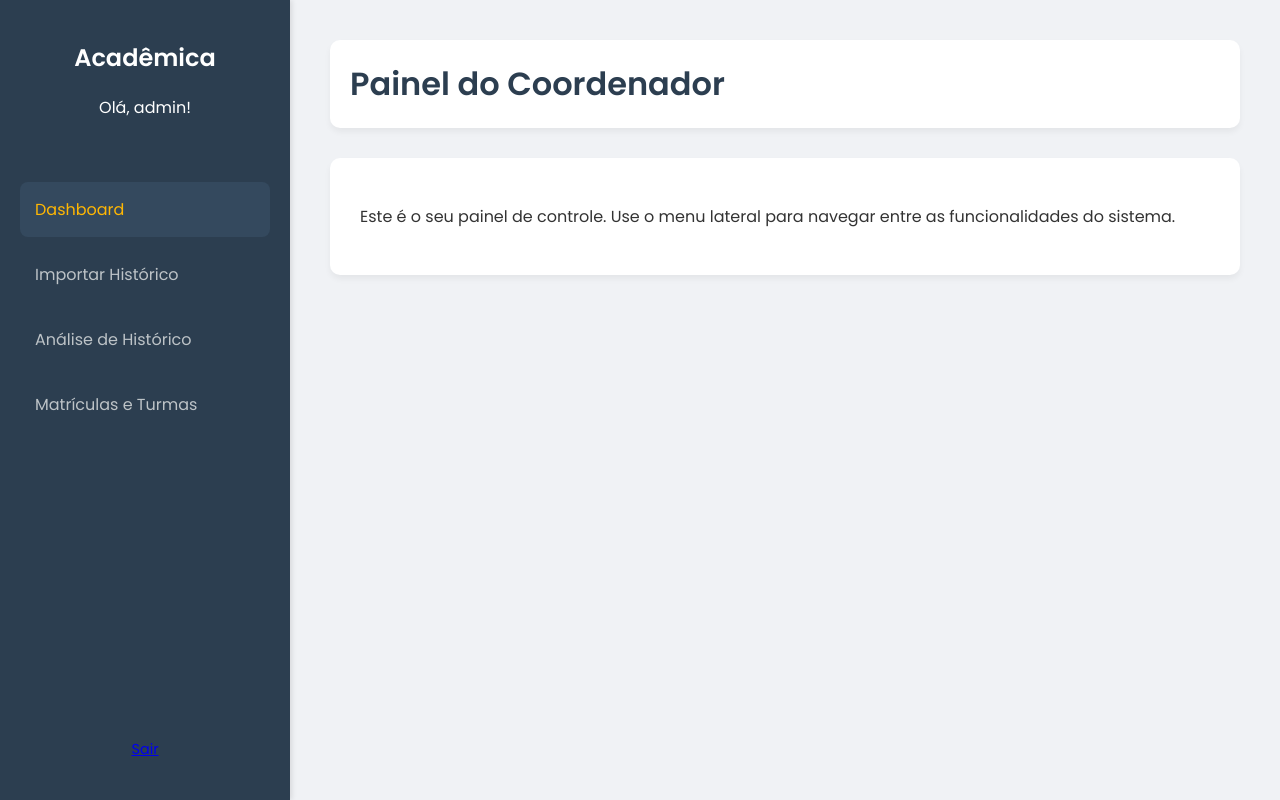
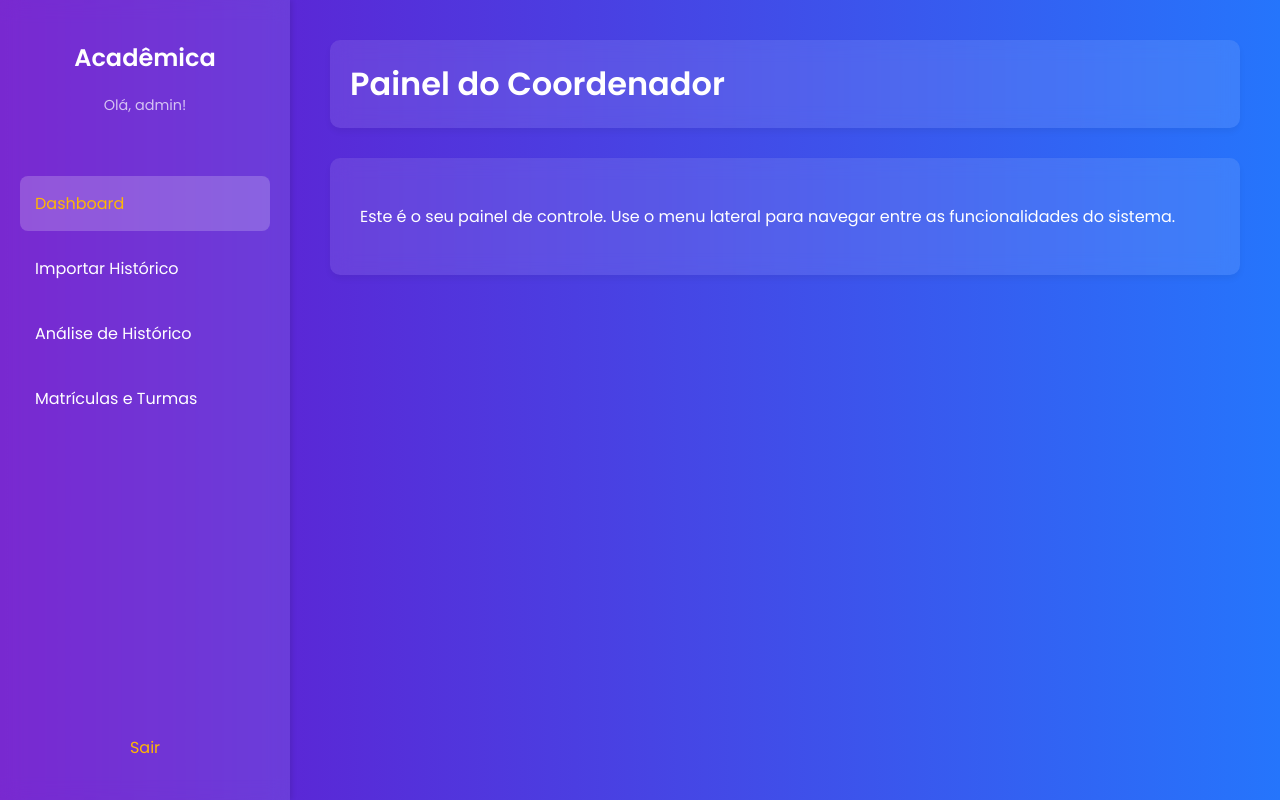
Before and after one commit to Azogh/academica-tcc, a Django app: page /painel/ in a window 1280 px wide. Run offline with Django 5.2, Linux system fonts and the light colour scheme; a user stored in the database is signed in.

Commit message:
feat: atualização db e painel

```diff
--- a/core/templates/core/painel.html
+++ b/core/templates/core/painel.html
@@ -10,8 +10,9 @@
         body {
             font-family: 'Poppins', sans-serif;
             margin: 0;
-            background-color: #f0f2f5;
-            color: #333;
+            background: linear-gradient(to right, #6a11cb, #2575fc); /* Gradiente do tema */
+            color: #fff;
+            min-height: 100vh;
         }
 
         .dashboard-container {
@@ -21,8 +22,8 @@
 
         .sidebar {
             width: 250px;
-            background-color: #2c3e50;
-            color: #fff;
+            background-color: rgba(255, 255, 255, 0.1); /* Fundo translúcido */
+            backdrop-filter: blur(10px); /* Efeito vidro fosco */
             padding: 20px;
             box-shadow: 2px 0 5px rgba(0, 0, 0, 0.1);
             display: flex;
@@ -40,6 +41,11 @@
             font-weight: 600;
         }
 
+        .sidebar-header p {
+            font-size: 0.9em;
+            color: rgba(255, 255, 255, 0.7);
+        }
+
         .sidebar-nav ul {
             list-style: none;
             padding: 0;
@@ -47,7 +53,7 @@
 
         .sidebar-nav a {
             display: block;
-            color: #bdc3c7;
+            color: #fff;
             text-decoration: none;
             padding: 15px;
             margin-bottom: 10px;
@@ -57,17 +63,37 @@
         }
 
         .sidebar-nav a:hover, .sidebar-nav a.active {
-            background-color: #34495e;
+            background-color: rgba(255, 255, 255, 0.2);
+            color: #ffb703; /* Cor de destaque */
+        }
+
+        .footer {
+            margin-top: auto;
+            text-align: center;
+            padding: 20px;
+        }
+
+        .footer a {
             color: #ffb703;
+            text-decoration: none;
+            font-size: 1em;
+            transition: color 0.3s ease;
+        }
+
+        .footer a:hover {
+            color: #fb8500;
         }
 
         .main-content {
             flex-grow: 1;
             padding: 40px;
+            display: flex;
+            flex-direction: column;
         }
 
         .header {
-            background-color: #fff;
+            background-color: rgba(255, 255, 255, 0.1);
+            backdrop-filter: blur(10px);
             padding: 20px;
             border-radius: 10px;
             box-shadow: 0 4px 6px rgba(0, 0, 0, 0.05);
@@ -77,22 +103,15 @@
         .header h1 {
             margin: 0;
             font-size: 2em;
-            color: #2c3e50;
+            color: #fff;
         }
 
         .content-section {
-            background-color: #fff;
+            background-color: rgba(255, 255, 255, 0.1);
+            backdrop-filter: blur(10px);
             padding: 30px;
             border-radius: 10px;
             box-shadow: 0 4px 6px rgba(0, 0, 0, 0.05);
-        }
-
-        .footer {
-            margin-top: auto;
-            text-align: center;
-            padding: 20px;
-            font-size: 0.9em;
-            color: #7f8c8d;
         }
 
         @media (max-width: 768px) {
```
Also changed, not shown: db.sqlite3.
